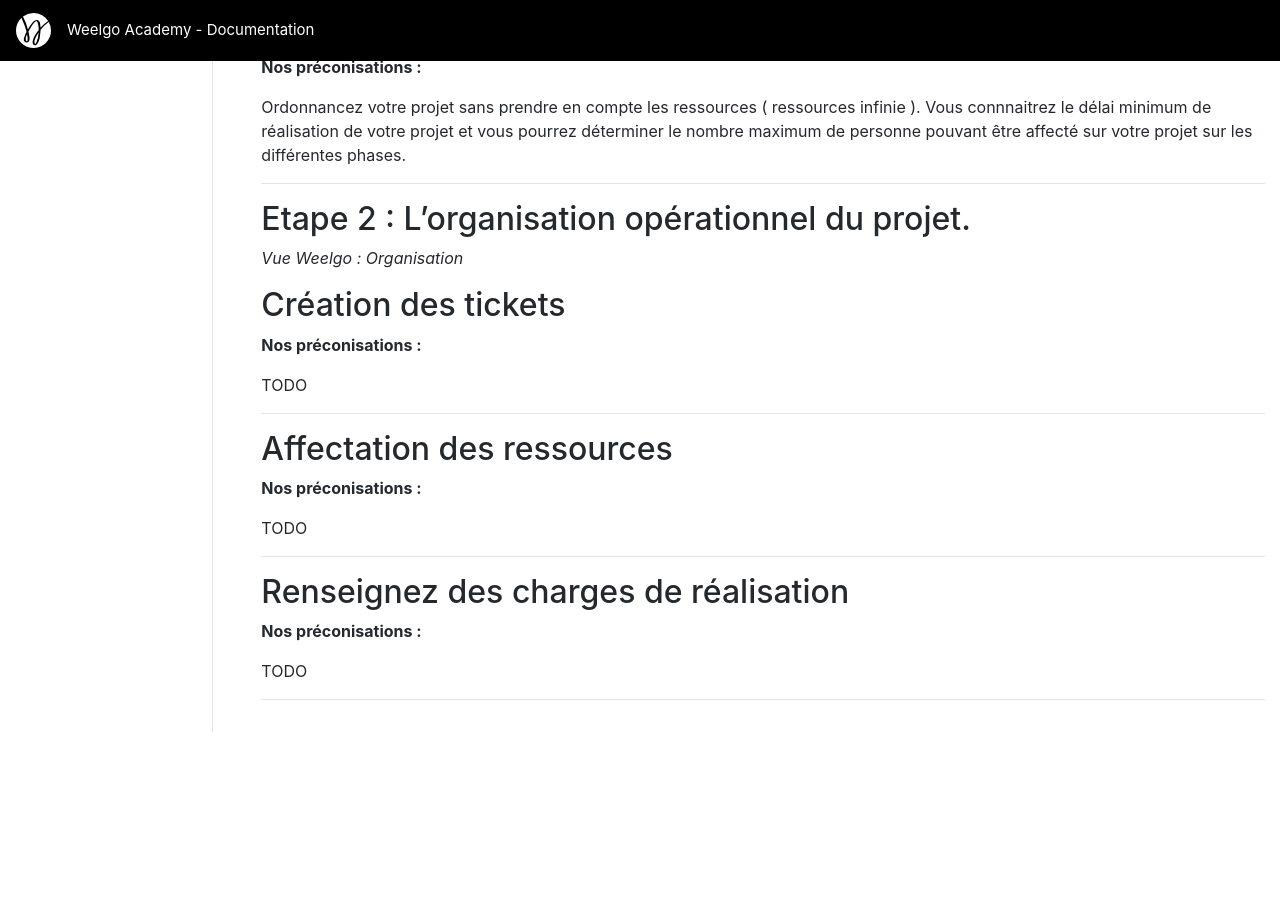
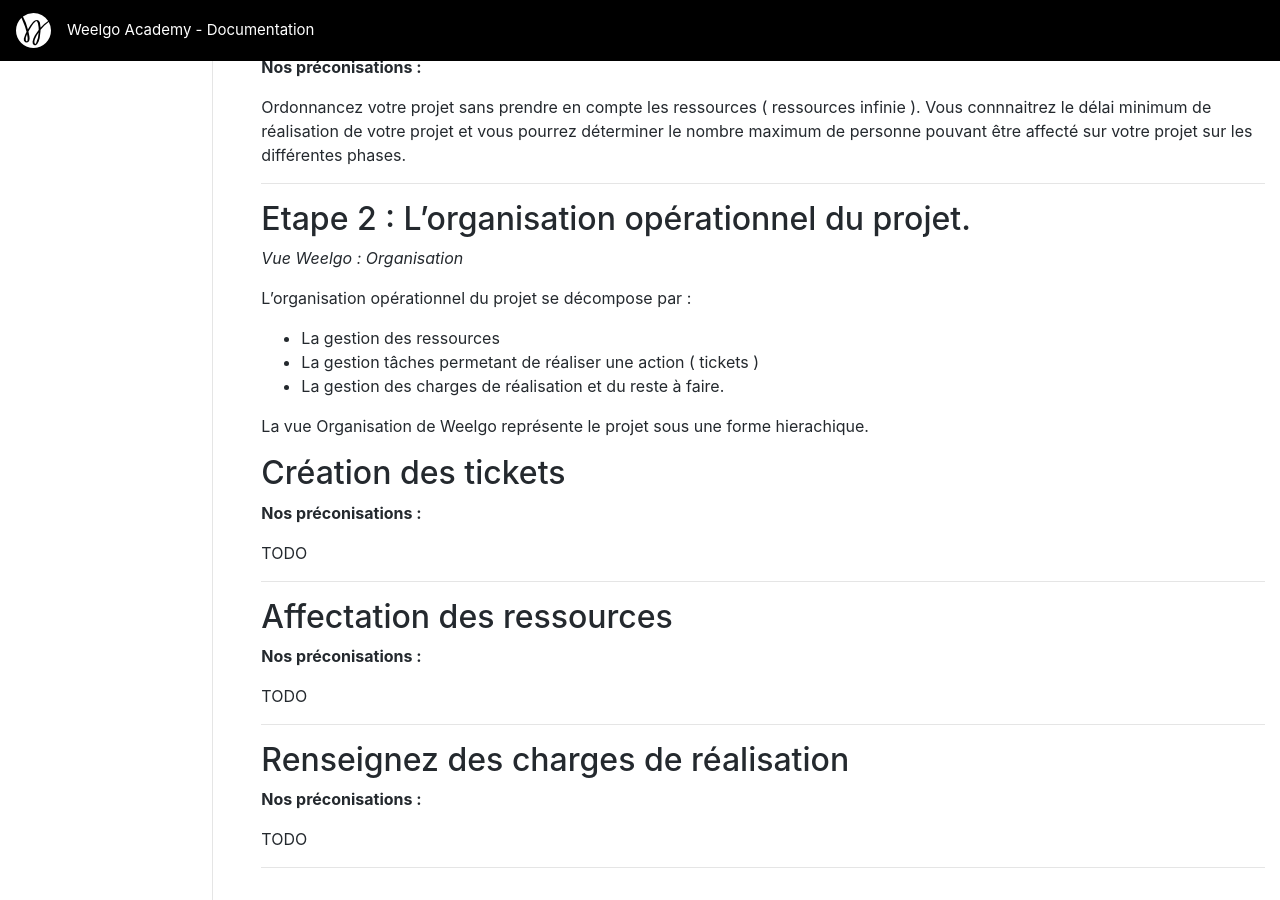
Before and after one commit to Weelgo/weelgo.github.io, a Jekyll site: the page built from fr/tutoriels/creationReseau.md, in a window 1280 px wide and 900 px high, scrolled down 1957 px. Built offline with Jekyll 4.4.1, drawn with Linux system fonts in a browser that asks for light colours; before the commit the page ends 2689 px from its top, so only the background shows below that.

Commit message:
Update creationReseau.md

```diff
--- a/fr/tutoriels/creationReseau.md
+++ b/fr/tutoriels/creationReseau.md
@@ -93,6 +93,13 @@ Durant cette étape, il est nécessaire de considérer les ressources comme infi
 
 *Vue Weelgo : Organisation*
 
+L'organisation opérationnel du projet se décompose par :
++ La gestion des ressources
++ La gestion tâches permetant de réaliser une action ( tickets )
++ La gestion des charges de réalisation et du reste à faire.
+
+La vue Organisation de Weelgo représente le projet sous une forme hierachique.
+
 ## Création des tickets
 
 **Nos préconisations :**
```
